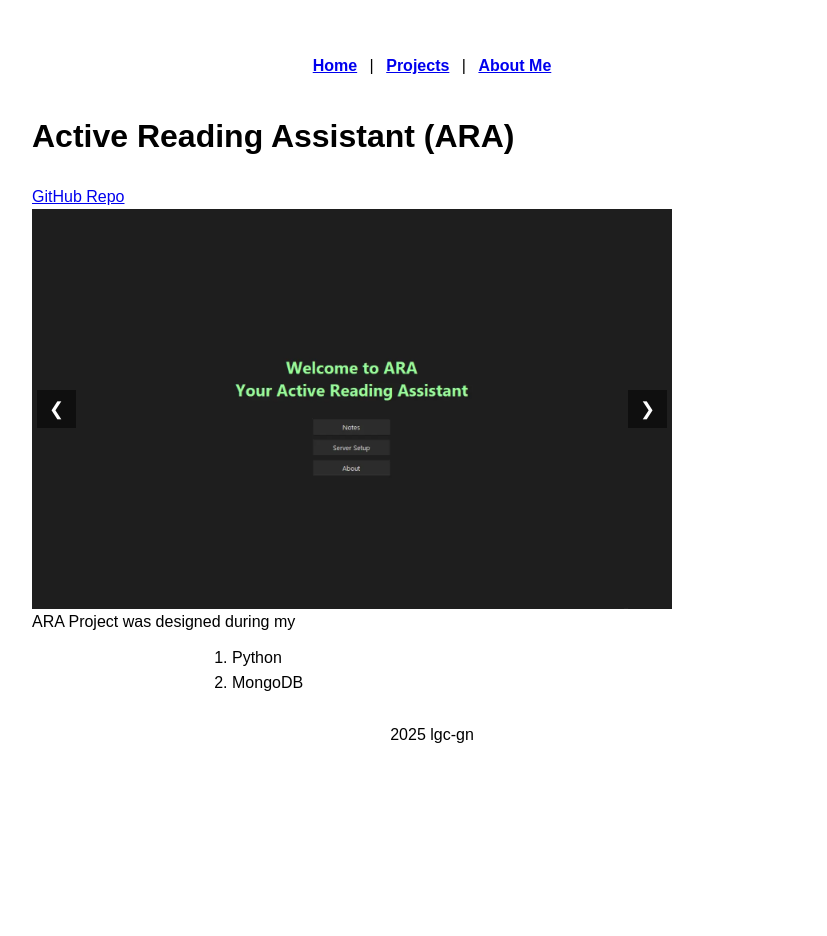
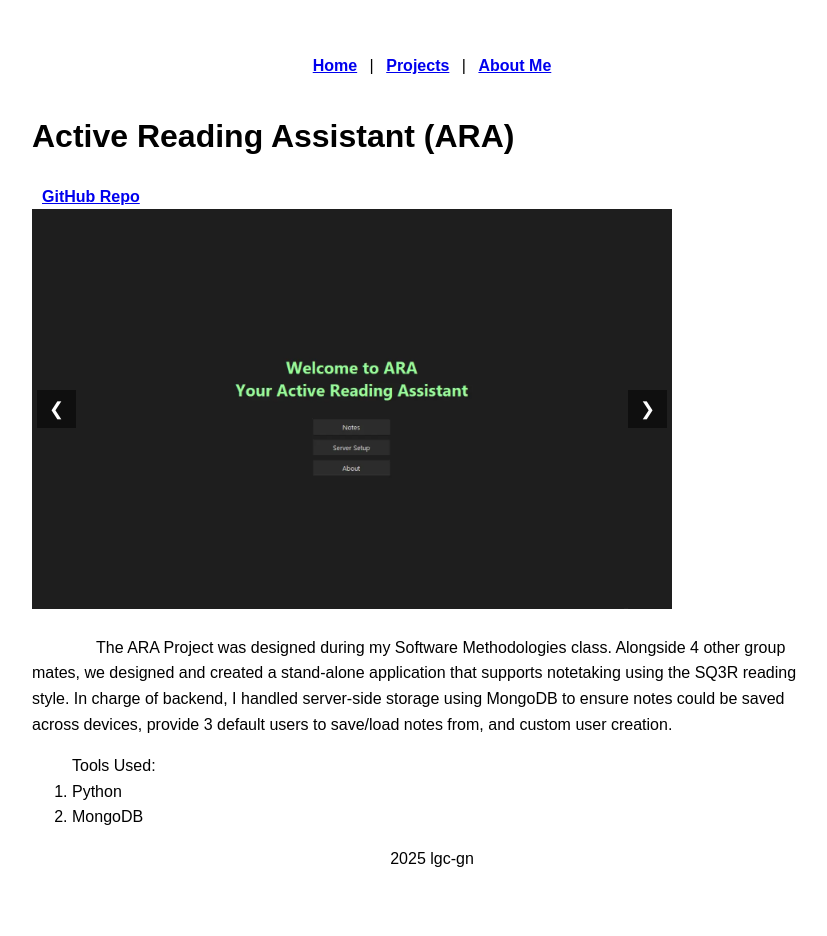
Before and after one commit to lgc-gn/lgc-gn.github.io, a Jekyll site: the page built from projects/ARA-app.html, in a window 1280 px wide. Shown: the whole page, without its empty margins (208-1035 px from the left). Built offline with Jekyll 4.4.1, drawn with Linux system fonts in a browser that asks for light colours; before the commit the page ends 900 px from its top, so only the background shows below that.

Commit message:
New pages

```diff
--- a/assets/css/project-style.css
+++ b/assets/css/project-style.css
@@ -3,6 +3,7 @@
   width: 640px;       /* Bigger width */
   height: 400px;      /* Bigger height */
   overflow: hidden;
+
 }
 
 .carousel-track {
@@ -13,8 +14,8 @@
 }
 
 .carousel img {
-  width: 640px;       /* Match carousel width */
-  height: 400px;      /* Match carousel height */
+  width: 640px;
+  height: 400px;
   object-fit: cover;
   flex-shrink: 0;
 }
--- a/projects/ARA-app.html
+++ b/projects/ARA-app.html
@@ -12,8 +12,10 @@ title: lgc-gn | ARA
 <body>
     <main>
         <h1>Active Reading Assistant (ARA)</h1>
-        <a href="https://github.com/lucyach/cs422-ara" target="_blank">GitHub Repo</a>
 
+        <a  class="center" href="https://github.com/lucyach/cs422-ara" target="_blank"><b>GitHub Repo</b></a>
+
+        <div style="text-align: center;">
         <div class="carousel">
         <div class="carousel-track">
             <img src="/assets/images/ara/ara-homepage.webp" alt="ARA Homepage">
@@ -25,15 +27,20 @@ title: lgc-gn | ARA
 
             <button class="next">&#10095;</button>
         </div>
+        </div>
+
 
 
 
         <div class="testDiv">
-
+            <br>
             <p1>
-                ARA Project was designed during my
+                &emsp;&emsp;&emsp;&emsp;The ARA Project was designed during my Software Methodologies class. Alongside 4 other group mates, we designed and created a stand-alone application that supports
+                notetaking using the SQ3R reading style. In charge of backend, I handled server-side storage using MongoDB to ensure notes could be saved across devices, provide 3 default
+                users to save/load notes from, and custom user creation.
             </p1>
-            <ol class="center">
+            <ol>
+                Tools Used:
                 <li>Python</li>
                 <li>MongoDB</li>
             </ol>
```
Also changed, not shown: index.html (+6 -1 lines), projects/lethe-project.html (+16 -8 lines), projects/rpg-project.html (+27 -10 lines), assets/images/410game/FreeCam.png (added), assets/images/410game/Maps.png (added), assets/images/410game/SkillMenu.png (added), assets/images/410game/TitleScreen.png (added), assets/images/letheproject/UIMockup.png (added), 2 other files.
